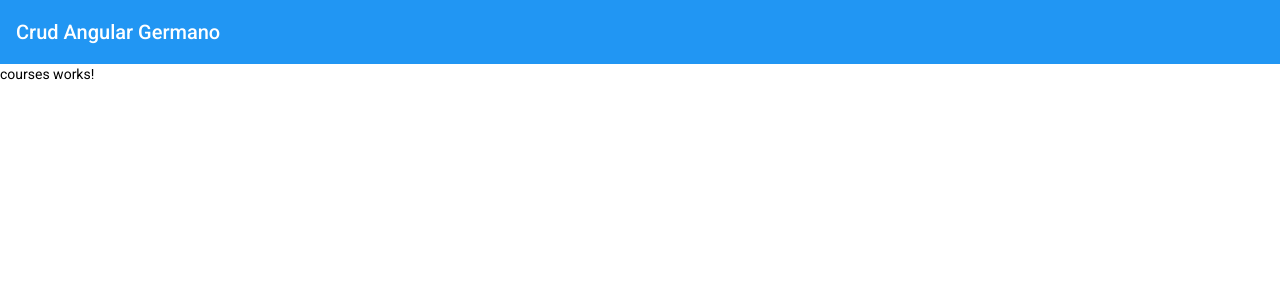
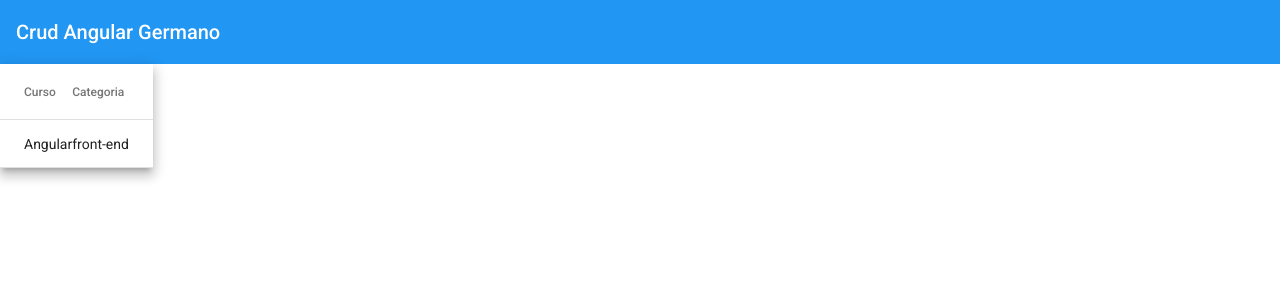
Before and after one commit to GermanoMacieira/crud-angular, an Angular app: page /courses in a window 1280 px wide. Shown: the top 300 px of the page. Built offline with nearby package versions, Linux system fonts and the light colour scheme.

Commit message:
Primeiro Commit

```diff
--- a/src/app/courses/courses.module.ts
+++ b/src/app/courses/courses.module.ts
@@ -1,5 +1,6 @@
+import { CommonModule } from '@angular/common';
 import { NgModule } from '@angular/core';
-import { CommonModule } from '@angular/common';
+import { MatTableModule } from '@angular/material/table';
 
 import { CoursesRoutingModule } from './courses-routing.module';
 import { CoursesComponent } from './courses/courses.component';
@@ -11,7 +12,8 @@
   ],
   imports: [
     CommonModule,
-    CoursesRoutingModule
+    CoursesRoutingModule,
+    MatTableModule
   ]
 })
 export class CoursesModule { }
--- a/src/app/courses/courses/courses.component.html
+++ b/src/app/courses/courses/courses.component.html
@@ -1 +1,20 @@
-<p>courses works!</p>
+<table mat-table [dataSource]="courses" class="mat-elevation-z8">
+
+  <!--- Note that these columns can be defined in any order.
+        The actual rendered columns are set as a property on the row definition" -->
+
+  <!-- Name Column -->
+  <ng-container matColumnDef="name">
+    <th mat-header-cell *matHeaderCellDef> Curso </th>
+    <td mat-cell *matCellDef="let course"> {{course.name}} </td>
+  </ng-container>
+
+  <!-- Category Column -->
+  <ng-container matColumnDef="category">
+    <th mat-header-cell *matHeaderCellDef> Categoria </th>
+    <td mat-cell *matCellDef="let course"> {{course.category}} </td>
+  </ng-container>
+
+  <tr mat-header-row *matHeaderRowDef="displayedColumns"></tr>
+  <tr mat-row *matRowDef="let row; columns: displayedColumns;"></tr>
+</table>
--- a/src/app/courses/courses/courses.component.ts
+++ b/src/app/courses/courses/courses.component.ts
@@ -1,4 +1,5 @@
 import { Component, OnInit } from '@angular/core';
+import { Course } from '../model/course';
 
 @Component({
   selector: 'app-courses',
@@ -7,7 +8,14 @@
 })
 export class CoursesComponent implements OnInit {
 
-  constructor() { }
+  courses: Course[] = [
+    { _id: '1', name: 'Angular', category: 'front-end'}
+  ];
+  displayedColumns = ['name', 'category'];
+
+  constructor() {
+    // this.courses = [];
+   }
 
   ngOnInit(): void {
   }
--- /dev/null
+++ b/src/app/courses/model/course.ts
@@ -0,0 +1,5 @@
+export interface Course {
+  _id: string;
+  name: string;
+  category: string;
+}
```
